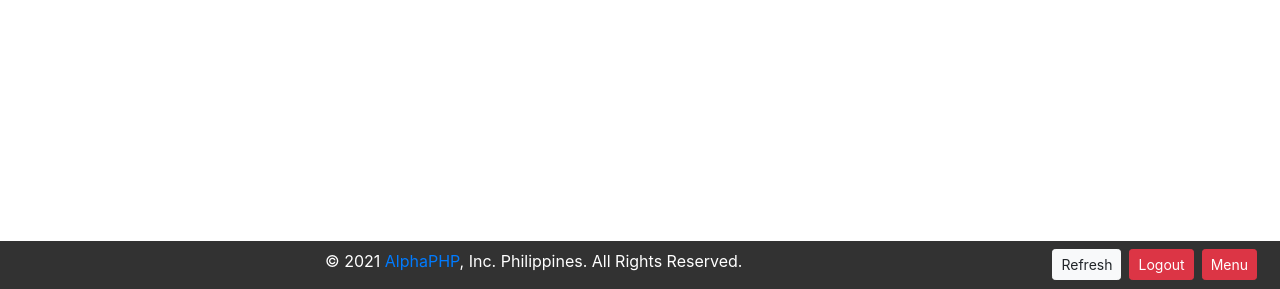
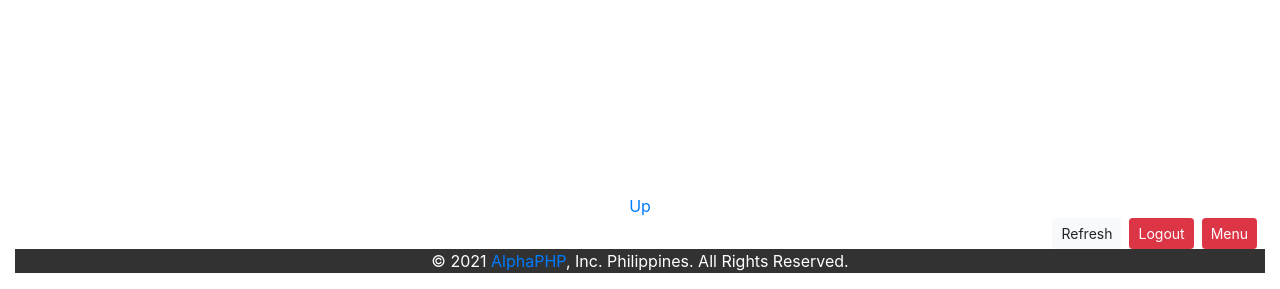
Before and after one commit to ludwigbethnicer/alphaphp, a PHP site: page /index.php in a window 1280 px wide. Shown: the part 511-800 px from the top of the page. Run offline with PHP 8.4, Linux system fonts and the light colour scheme; the visitor is signed in with stand-in values (Sample User, id 1).

Commit message:
color footer bg

```diff
--- a/assets/css/style.css
+++ b/assets/css/style.css
@@ -5,19 +5,14 @@
 	margin-bottom: 4rem;
 }
 
-.footer-menu {
-	position: fixed;
-	left: 0;
-	bottom: 0;
-	width: 100%;
-	background-color: transparent;
-}
-
 .footer {
 	position: fixed;
 	left: 0;
 	bottom: 0;
 	width: 100%;
+}
+
+.bg-footer-color {
 	background-color: #323232;
 	color: white;
 }
--- a/page_structure/footer.php
+++ b/page_structure/footer.php
@@ -1,5 +1,8 @@
 	</div>
-	<div class="container-fluid footer-menu pt-2">
+	<footer class="container-fluid text-center footer pt-2">
+		<a href="#myPage" title="To Top">
+			<span class="glyphicon glyphicon-chevron-up">Up</span>
+		</a>
 		<div class="row">
 			<div class="col-sm-6"></div>
 			<div class="col-sm-6">
@@ -14,21 +17,9 @@
 				<a class="float-right btn btn-sm btn-light mr-2" href="">Refresh</a>
 			</div>
 		</div>
-	</div>
-	<footer class="container-fluid text-center footer pt-2">
-		<a href="#myPage" title="To Top">
-			<span class="glyphicon glyphicon-chevron-up"></span>
-		</a>
-		<?php
-			if(empty($_SESSION["usercode"])) {
-				echo '<a class="float-right btn btn-sm btn-inline btn-success mr-2" href="login.php">Login</a>';
-			}else{
-				echo '<a class="float-right btn btn-sm btn-inline btn-danger mr-2" href="menu.php">Menu</a>';
-				echo '<a class="float-right btn btn-sm btn-inline btn-danger mr-2" href="config/logout.php">Logout</a>';
-			}
-		?>
-		<a class="float-right btn btn-sm btn-light mr-2" href="">Refresh</a>
-		<p>© <?php echo date("Y");?> <a href="https://www.alphaphp.com" target="_blank" title="Visit AlphaPHP, Inc. Philippines">AlphaPHP</a>, Inc. Philippines. All Rights Reserved.</p>
+		<div class="bg-footer-color">
+			<p>© <?php echo date("Y");?> <a href="https://www.alphaphp.com" target="_blank" title="Visit AlphaPHP, Inc. Philippines">AlphaPHP</a>, Inc. Philippines. All Rights Reserved.</p>
+		</div>
 	</footer>
 	<script src="assets/js/script.js"></script>
 	<script src="assets/js/form_validation_needs.js"></script>
```
